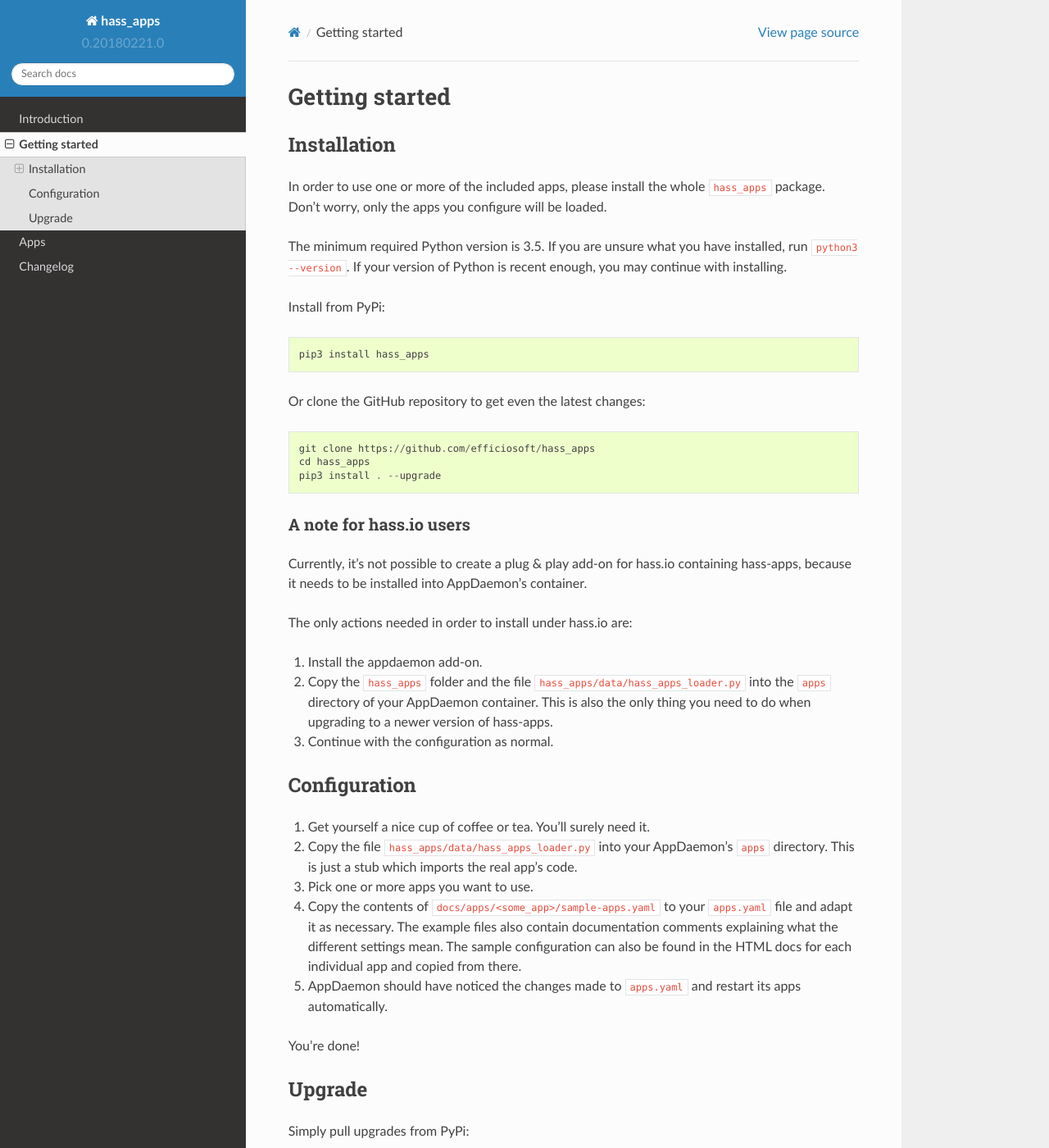
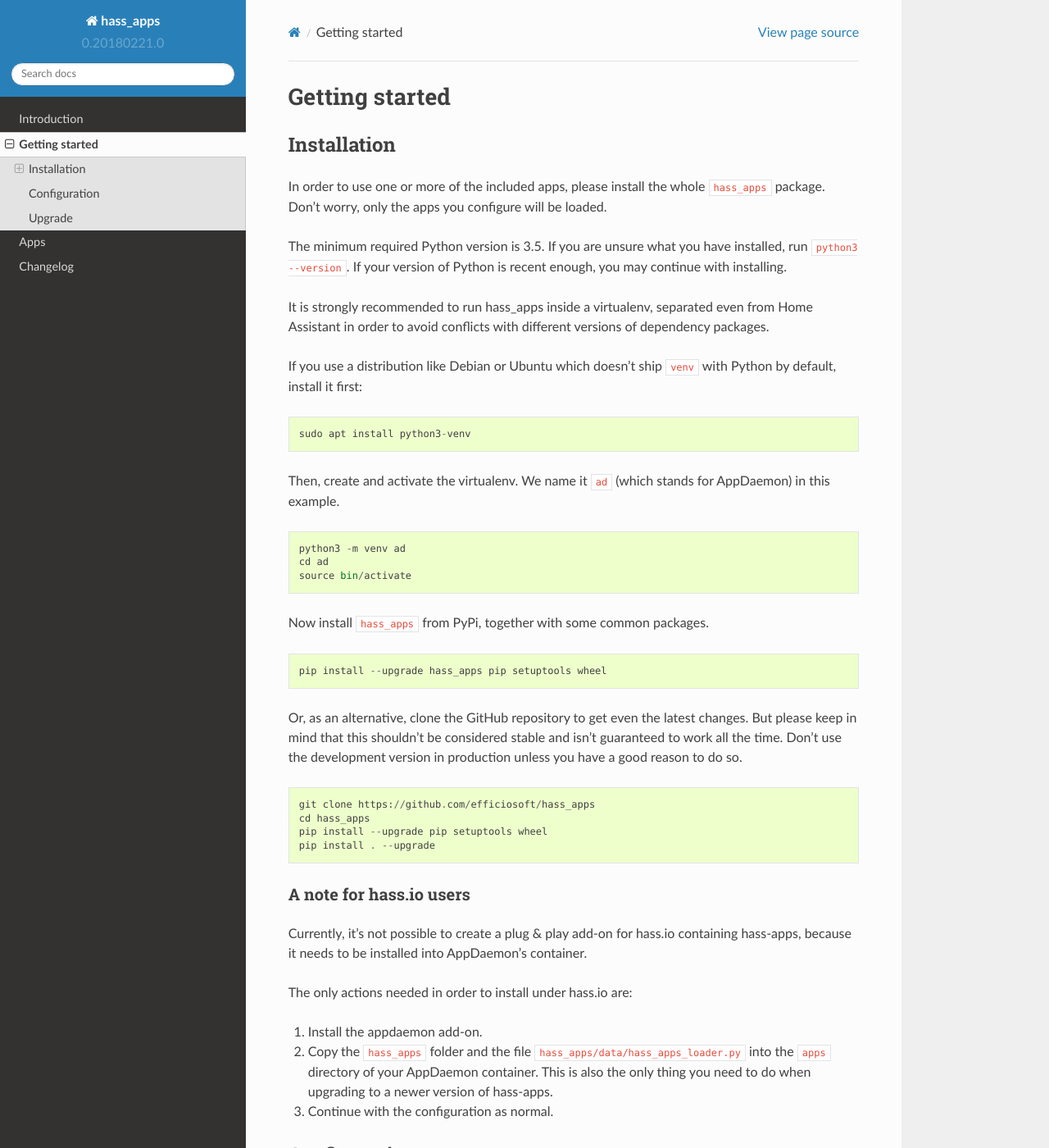
Before and after one commit to bob1de/hass-apps, a Sphinx documentation site: the page built from docs/getting-started.rst, in a window 1280 px wide and 1400 px high. Shown: the whole window at 82% size. Built offline with Sphinx 7.4.7 and the Read the Docs theme 2.0.0, drawn with Linux system fonts in a browser that asks for light colours; some of the changed text lies outside the part shown.

Commit message:
Recommend installing in virtualenv in docs/getting-started.rst

```diff
--- a/docs/getting-started.rst
+++ b/docs/getting-started.rst
@@ -12,19 +12,43 @@
 have installed, run ``python3 --version``. If your version of Python is
 recent enough, you may continue with installing.
 
-Install from PyPi:
+It is strongly recommended to run hass_apps inside a virtualenv, separated
+even from Home Assistant in order to avoid conflicts with different versions
+of dependency packages.
+
+If you use a distribution like Debian or Ubuntu which doesn't ship
+``venv`` with Python by default, install it first:
 
 ::
 
-    pip3 install hass_apps
+    sudo apt install python3-venv
 
-Or clone the GitHub repository to get even the latest changes:
+Then, create and activate the virtualenv. We name it ``ad`` (which stands
+for AppDaemon) in this example.
+
+::
+
+    python3 -m venv ad
+    cd ad
+    source bin/activate
+
+Now install ``hass_apps`` from PyPi, together with some common packages.
+
+::
+
+    pip install --upgrade hass_apps pip setuptools wheel
+
+Or, as an alternative, clone the GitHub repository to get even the
+latest changes. But please keep in mind that this shouldn't be considered
+stable and isn't guaranteed to work all the time. Don't use the
+development version in production unless you have a good reason to do so.
 
 ::
 
     git clone https://github.com/efficiosoft/hass_apps
     cd hass_apps
-    pip3 install . --upgrade
+    pip install --upgrade pip setuptools wheel
+    pip install . --upgrade
 
 
 A note for hass.io users
@@ -67,19 +91,27 @@
 Upgrade
 -------
 
-Simply pull upgrades from PyPi:
+First, ``cd`` into and activate your virtualenv.
 
 ::
 
-    pip3 install --upgrade hass_apps
+    cd ad
+    source bin/activate
 
-Or, if you installed from the git repository:
+Now, simply pull upgrades from PyPi.
 
 ::
 
-    cd /path/to/your/clone/of/the/repository
+    pip install --upgrade hass_apps pip setuptools wheel
+
+Or, if you installed from the git repository.
+
+::
+
+    cd hass_apps
     git pull
-    pip3 install . --upgrade
+    pip install --upgrade pip setuptools wheel
+    pip install . --upgrade
 
 Note that AppDaemon doesn't detect changes in the imported modules
 automatically and needs to be restarted manually after an upgrade.
```
Also changed, not shown: docs/CHANGELOG.md (+4 -0 lines).
